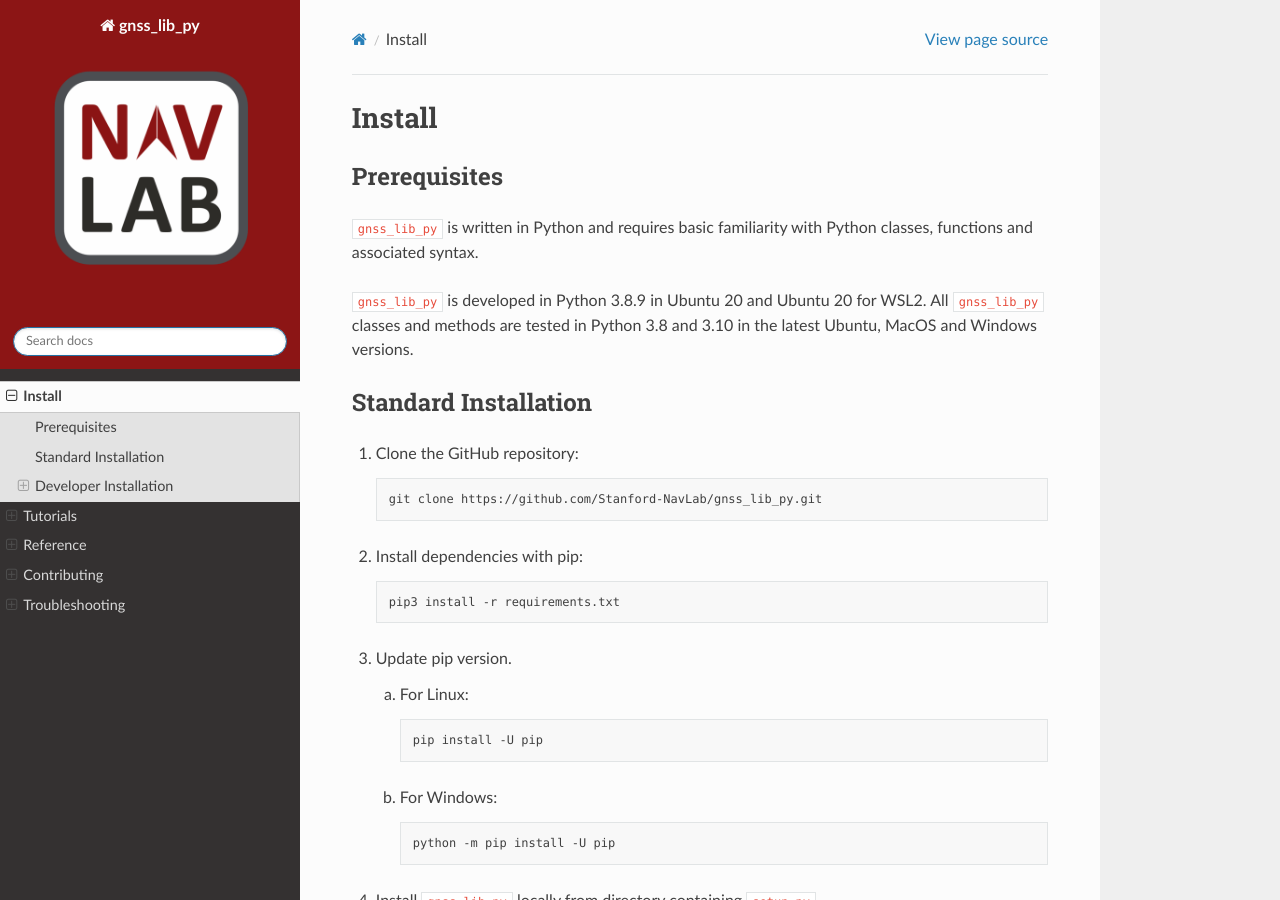
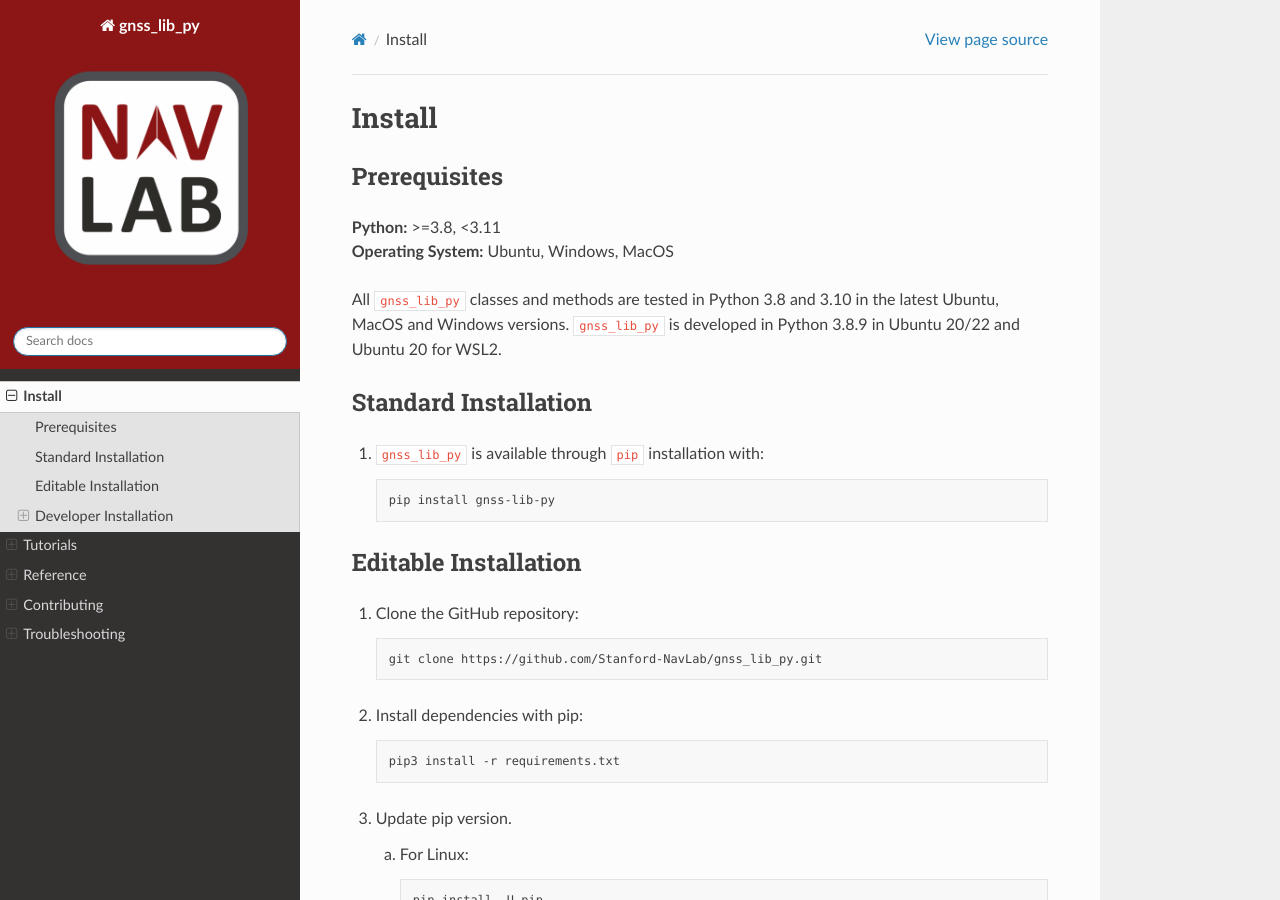
Before and after one commit to Stanford-NavLab/gnss_lib_py, a Sphinx documentation site: the page built from docs/source/install.rst, in a window 1280 px wide and 900 px high. Built offline with Sphinx 7.4.7 and the Read the Docs theme 2.0.0, drawn with Linux system fonts in a browser that asks for light colours; pages that are not in the unit, such as notebooks, are missing from menus.

Commit message:
update installation steps

```diff
--- a/docs/source/install.rst
+++ b/docs/source/install.rst
@@ -6,15 +6,25 @@ Install
 Prerequisites
 -------------
 
-:code:`gnss_lib_py` is written in Python and requires basic familiarity
-with Python classes, functions and associated syntax.
+| **Python:** >=3.8, <3.11
+| **Operating System:** Ubuntu, Windows, MacOS
 
-:code:`gnss_lib_py` is developed in Python 3.8.9 in Ubuntu 20 and
-Ubuntu 20 for WSL2.
 All :code:`gnss_lib_py` classes and methods are tested in Python 3.8
 and 3.10 in the latest Ubuntu, MacOS and Windows versions.
+:code:`gnss_lib_py` is developed in Python 3.8.9 in Ubuntu 20/22 and
+Ubuntu 20 for WSL2.
 
 Standard Installation
+---------------------
+
+1. :code:`gnss_lib_py` is available through :code:`pip` installation
+   with:
+
+   .. code-block:: bash
+
+      pip install gnss-lib-py
+
+Editable Installation
 ---------------------
 
 1. Clone the GitHub repository:
```
Also changed, not shown: 1 other file.
